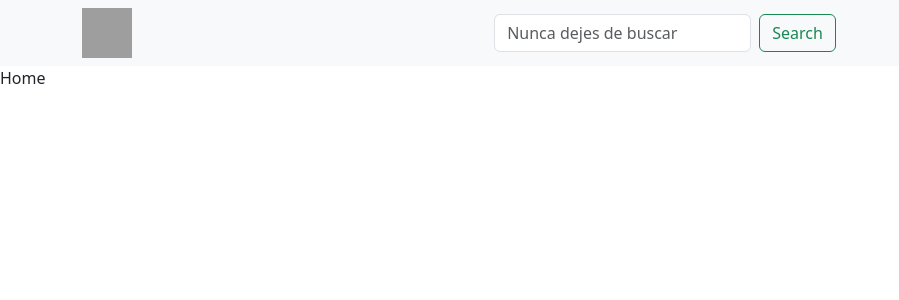
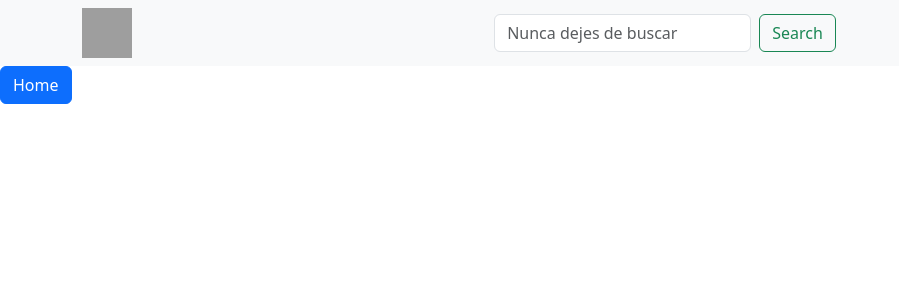
Before and after one commit to gioudi/react-node-ts-fake-free-store, a React (Create React App) app in the folder frontend/: page / in a window 1280 px wide. Shown: the top 300 px of the page, without its empty margins (0-899 px from the left). Built offline with nearby package versions, Linux system fonts and the light colour scheme; grey boxes are pictures that could not be loaded.

Commit message:
feat/site-slice

```diff
--- a/frontend/src/pages/Home/Home.tsx
+++ b/frontend/src/pages/Home/Home.tsx
@@ -1,7 +1,7 @@
 import React from "react";
 
 const Home = (): JSX.Element => {
-  return <>Home</>;
+  return <><div className="btn btn-primary">Home</div></>;
 };
 
 export default Home;
```
Also changed, not shown: frontend/.eslintrc.json.
